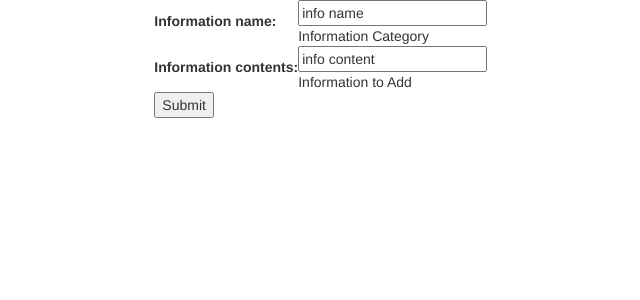
After one commit to itorres1994/Team-Noatpad, a Django app: a page that uses Noatpad/track_n_drive/templates/add_car_info.html in a window 1280 px wide. The commit adds this page. Shown: the top 300 px of the page, without its empty margins (74-714 px from the left). Run offline with Django 3.2, Linux system fonts and the light colour scheme; data comes from the database, SQL or seed files in the repository; both versions use the stored data as it was after the commit; some libraries are stand-ins or nearby versions.

Commit message:
updated some stuff

```diff
--- a/Noatpad/Noatpad/settings.py
+++ b/Noatpad/Noatpad/settings.py
@@ -36,6 +36,7 @@ INSTALLED_APPS = [
     'django.contrib.sessions',
     'django.contrib.messages',
     'django.contrib.staticfiles',
+    'betterforms',
     'track_n_drive.apps.TrackNDriveConfig',
     'django.contrib.admin',
 ]
--- a/Noatpad/track_n_drive/admin.py
+++ b/Noatpad/track_n_drive/admin.py
@@ -2,9 +2,10 @@ from django.contrib import admin
 
 # Register your models here.
 
-from .models import Car, Phone, PhoneTimings, Email, EmailTimings, Settings, TechAddedInfo, Technician, Repair, \
+from .models import Car, CarAddedInfo, Phone, PhoneTimings, Email, EmailTimings, Settings, TechAddedInfo, Technician, Repair, \
     ProfileAddedInfo, Notifications, License, Insurance, Profile, FutureRepair
 
+admin.site.register(CarAddedInfo)
 admin.site.register(Phone)
 admin.site.register(Email)
 admin.site.register(TechAddedInfo)
--- a/Noatpad/track_n_drive/forms.py
+++ b/Noatpad/track_n_drive/forms.py
@@ -1,16 +1,17 @@
 from django.forms import ModelForm
+from betterforms.multiform import MultiModelForm
 
 from django.core.exceptions import ValidationError
 from django.utils.translation import ugettext_lazy as _
 
 import datetime
 
-from .models import Technician, TechAddedInfo, Car, FutureRepair, Repair, Phone, Email,  \
+from .models import Technician, TechAddedInfo, Car, CarAddedInfo, FutureRepair, Repair, Phone, Email,  \
     ProfileAddedInfo, EmailTimings, PhoneTimings
 
-#ModelForm automatically includes all fields and help texts, exclude is used to
-#specifically exclude those fields, and labels overrides the default labels.
-#Any info specified here overrides what is shown on models.py
+# ModelForm automatically includes all fields and help texts, exclude is used to
+# specifically exclude those fields, and labels overrides the default labels.
+# Any info specified here overrides what is shown on models.py
 
 class AddTechnicianForm(ModelForm):
     class Meta:
@@ -30,8 +31,14 @@ class AddCarForm(ModelForm):
 
 class EditCarForm(ModelForm):
     class Meta:
-        model = Car
-        exclude = { 'unique_id', 'profile' }
+        model = CarAddedInfo
+        exclude = { 'car' }
+
+class AddEditCarForm(MultiModelForm):
+    form_classes = {
+        'car': AddCarForm,
+        'caraddedinfo': EditCarForm
+    }
 
 class AddFutureRepairForm(ModelForm):
     class Meta:
--- a/Noatpad/track_n_drive/models.py
+++ b/Noatpad/track_n_drive/models.py
@@ -86,6 +86,23 @@ class Car(models.Model):
 
     def get_absolute_url2(self):
         return reverse('stat', args=[str(self.unique_id)])
+
+
+class CarAddedInfo(models.Model):
+    """
+        Model representing the Technician Information.
+        """
+    # unique_id = models.ForeignKey(Technician, on_delete=models.CASCADE) #Add unique id to Technician
+    information_name = models.CharField(max_length=200, help_text="Information Category", default="info name")
+    information_contents = models.CharField(max_length=200, help_text="Information to Add", default="info content")
+    car = models.ForeignKey(Car, help_text='Car', blank=True, null=True,
+                            on_delete=models.SET_NULL, related_name="info")
+
+    def __str__(self):
+        """
+        String for representing the Model object (in Admin site etc.)
+        """
+        return self.information_name + ": " + self.information_contents
 
 
 class FutureRepair(models.Model):
--- /dev/null
+++ b/Noatpad/track_n_drive/templates/add_car_info.html
@@ -0,0 +1,12 @@
+{% extends "test_generic.html" %}
+{% block content %}
+
+    <form action="" method="post">
+        {% csrf_token %}
+        <table>
+        {{ form }}
+        </table>
+        <input type="submit" value="Submit" />
+    </form>
+
+{% endblock %}
--- a/Noatpad/track_n_drive/urls.py
+++ b/Noatpad/track_n_drive/urls.py
@@ -11,7 +11,8 @@ urlpatterns = [
     url(r'^tech-prof-(?P<unique_id>[-\w]+)/add-tech$', views.add_technician2, name='add_technician'),
     # url(r'^tech-prof-(?P<unique_id>[-\w]+)/add-tech-info$', views.add_technician_info, name='add_technician_info'),
     url(r'^add-car$', views.add_car1, name='add_car'),
-    url(r'^car-prof-(?P<unique_id>[-\w]+)/add-car$', views.add_car2, name='add_car'),
+    url(r'^car-prof-(?P<unique_id>[-\w]+)/add-car-info', views.add_car_info, name='add_car_info'),
+    url(r'^car-prof-(?P<unique_id>[-\w]+)/add-car$', views.UpdateCarView.add_car2, name='add_car'),
     # url(r'^car-prof-(?P<unique_id>[-\w]+)/add-future-repair$', views.add_future_repair, name='add_future_repairs'),
     # url(r'^car-prof-(?P<unique_id>[-\w]+)/add-repair$', views.add_repair, name='add_repair'),
     # url(r'^setting/add-phone$', views.add_phone, name='add_phone'),
--- a/Noatpad/track_n_drive/views.py
+++ b/Noatpad/track_n_drive/views.py
@@ -1,15 +1,15 @@
 from django.shortcuts import render
-from .models import Car, Profile, Technician, FutureRepair, PhoneTimings, EmailTimings, Notifications, Repair, \
+from .models import Car, CarAddedInfo, Profile, Technician, FutureRepair, PhoneTimings, EmailTimings, Notifications, Repair, \
     TechAddedInfo, Phone, Email, ProfileAddedInfo
 
 from django.contrib.auth.decorators import permission_required
 from django.http import HttpResponseNotFound
-from django.shortcuts import get_object_or_404
+from django.shortcuts import get_object_or_404, get_list_or_404
 from django.http import HttpResponseRedirect
 from django.core.urlresolvers import reverse
 from django.views.generic.edit import UpdateView
 from .forms import AddTechnicianForm, AddTechAddedInfoForm, AddCarForm, AddFutureRepairForm, AddRepairForm, \
-    AddPhoneForm, AddEmailForm, AddUserAddedInfoForm, EditCarForm
+    AddPhoneForm, AddEmailForm, AddUserAddedInfoForm, EditCarForm, AddEditCarForm
 
 import datetime
 
@@ -194,7 +194,6 @@ def add_technician_info(request, unique_id):
         if form.is_valid():
             techinfo_inst.information_name = form.cleaned_data['information_name']
             techinfo_inst.information_contents = form.cleaned_data['information_contents']
-
             techinfo_inst.save()
             return HttpResponseRedirect(reverse('tech', args=[str(unique_id)]))
     else:
@@ -226,6 +225,35 @@ def add_technician_info(request, unique_id):
 #    else:
 #        form = AddCarForm()
 #    return render(request, 'add_car.html', {'form': form, 'car_inst':car_inst})
+def add_car_info(request, unique_id):
+    """
+       View function for adding a Car
+       """
+    try:
+        car_inst = get_object_or_404(Car, unique_id=unique_id)
+    except:
+        return HttpResponseNotFound('Hey Tim :)')
+    try:
+        car_info_inst = get_object_or_404(CarAddedInfo, car=car_inst)
+    except:
+        car_info_inst = CarAddedInfo(car=car_inst)
+    # return HttpResponseNotFound('Found it...')
+
+    if request.method == 'POST':
+
+        form = EditCarForm(request.POST)
+        if form.is_valid():
+            car_info_inst.information_name = form.cleaned_data['information_name']
+            car_info_inst.information_contents = form.cleaned_data['information_contents']
+            car_info_inst.save()
+            return HttpResponseRedirect(reverse('car', args=[str(unique_id)]))
+
+            # If this is a GET (or any other method) create the default form.
+    else:
+        form = EditCarForm()
+    return render(request, 'add_car_info.html', {'form': form, 'car_info_inst': car_info_inst,})
+
+
 def add_car1(request):
     """
    View function for adding a Car
@@ -252,47 +280,64 @@ def add_car1(request):
 
             # If this is a GET (or any other method) create the default form.
     else:
-        form = AddCarForm(initial={'make': car_inst.make, 'model': car_inst.model, 'year': car_inst.year,
-                                   'engine_type': car_inst.engine_type, 'mileage': car_inst.mileage,
-                                   'oil_type': car_inst.oil_type, 'color': car_inst.color,
-                                   'registration': car_inst.registration, 'vin_number': car_inst.vin_number})
-    return render(request, 'add_car.html', {'form': form, 'car_inst': car_inst, 'car': car_inst})
+        form = AddCarForm()
+    return render(request, 'add_car.html', {'form': form, 'car': car_inst})
 
 
-def add_car2(request, unique_id):
-    """
-   View function for adding a Car
-   """
-    try:
-        car_inst = get_object_or_404(Car, unique_id=unique_id)
-    except:
-        car_inst = Car()
+class UpdateCarView(UpdateView):
+    def add_car2(request, unique_id):
+        """
+       View function for adding a Car
+       """
+        try:
+            car_inst = get_object_or_404(Car, unique_id=unique_id)
+            car_info_inst = get_list_or_404(CarAddedInfo, car=car_inst)
+        except:
+            return HttpResponseNotFound('Hey Tim :)')
 
-    if request.method == 'POST':
+        if request.method == 'POST':
 
-        form = AddCarForm(request.POST)
-        if form.is_valid():
-            car_inst.make = form.cleaned_data['make']
-            car_inst.model = form.cleaned_data['model']
-            car_inst.profile = request.user.profile
-            car_inst.year = form.cleaned_data['year']
-            car_inst.profile = request.user.profile
-            car_inst.engine_type = form.cleaned_data['engine_type']
-            car_inst.mileage = form.cleaned_data['mileage']
-            car_inst.oil_type = form.cleaned_data['oil_type']
-            car_inst.color = form.cleaned_data['color']
-            car_inst.registration = form.cleaned_data['registration']
-            car_inst.vin_number = form.cleaned_data['vin_number']
-            car_inst.save()
-            return HttpResponseRedirect(reverse('car', args=[str(unique_id)]))
+            form = AddEditCarForm(request.POST)
+            if form.is_valid():
+                car_inst.make = form['car'].cleaned_data['make']
+                car_inst.model = form['car'].cleaned_data['model']
+                car_inst.profile = request.user.profile
+                car_inst.year = form['car'].cleaned_data['year']
+                car_inst.engine_type = form['car'].cleaned_data['engine_type']
+                car_inst.mileage = form['car'].cleaned_data['mileage']
+                car_inst.oil_type = form['car'].cleaned_data['oil_type']
+                car_inst.color = form['car'].cleaned_data['color']
+                car_inst.registration = form['car'].cleaned_data['registration']
+                car_inst.vin_number = form['car'].cleaned_data['vin_number']
+                for info in car_info_inst:
+                    info.information_name = form['caraddedinfo'].cleaned_data['information_name']
+                    info.information_contents = form['caraddedinfo'].cleaned_data['information_contents']
+                    info.save()
+                car_inst.save()
+                # car_info_inst.save()
+                return HttpResponseRedirect(reverse('car', args=[str(unique_id)]))
 
-            # If this is a GET (or any other method) create the default form.
-    else:
-        form = AddCarForm(initial={'make': car_inst.make, 'model': car_inst.model, 'year': car_inst.year,
-                                   'engine_type': car_inst.engine_type, 'mileage': car_inst.mileage,
-                                   'oil_type': car_inst.oil_type, 'color': car_inst.color,
-                                   'registration': car_inst.registration, 'vin_number': car_inst.vin_number})
-    return render(request, 'add_car.html', {'form': form, 'car_inst': car_inst, 'car': car_inst})
+                # If this is a GET (or any other method) create the default form.
+        else:
+            instance = {
+                'car': {
+                    'make': car_inst.make, 'model': car_inst.model, 'year': car_inst.year,
+                    'engine_type': car_inst.engine_type, 'mileage': car_inst.mileage,
+                    'oil_type': car_inst.oil_type, 'color': car_inst.color,
+                    'registration': car_inst.registration, 'vin_number': car_inst.vin_number
+                },
+                'caraddedinfo': {
+                    'information_name': [], 'information_contents': []
+                }
+            }
+            for info in car_info_inst:
+                instance['caraddedinfo']['information_name'].append(info.information_name)
+                instance['caraddedinfo']['information_contents'].append(info.information_contents)
+            # for info in car_info_inst:
+            #     instance[info.information_contents] = info.information_contents
+            print(instance)
+            form = AddEditCarForm(instance)
+        return render(request, 'add_car.html', {'form': form, 'car': car_inst})
 
 
 class UpdateCar(UpdateView):
```
Also changed, not shown: Noatpad/track_n_drive/templates/car.html (+8 -4 lines), Noatpad/db.sqlite3, Noatpad/track_n_drive/migrations/0001_initial.py.
